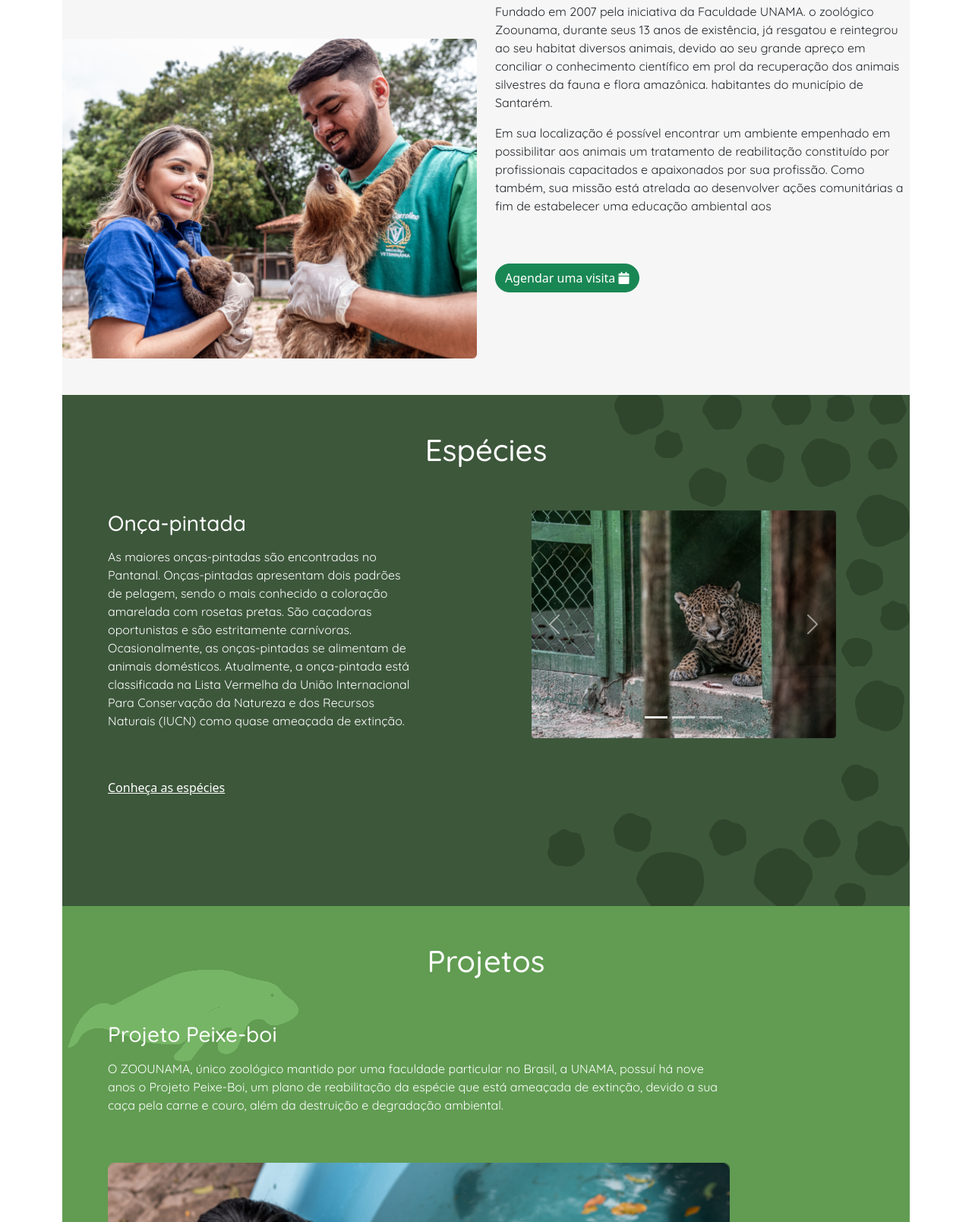
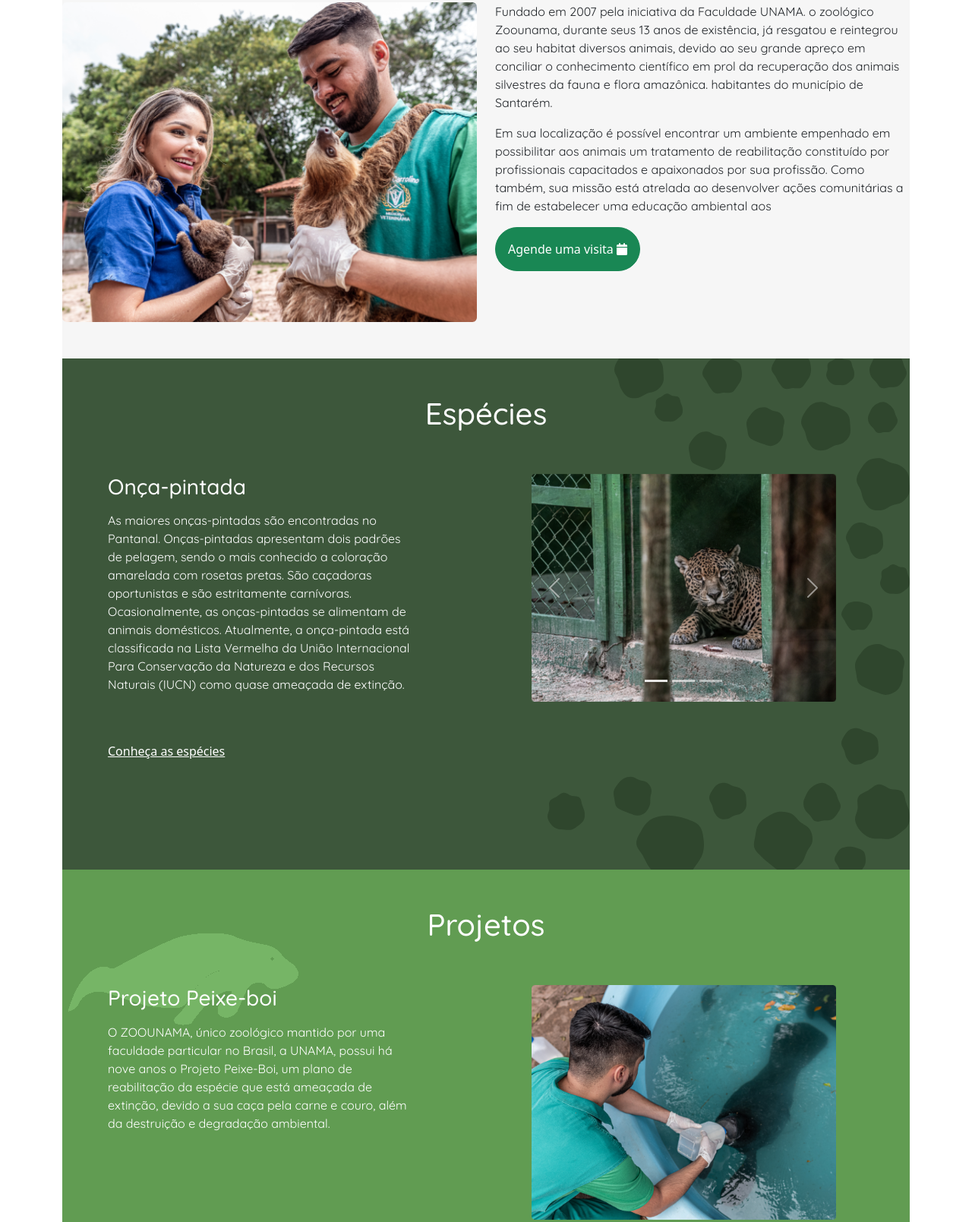
Before and after one commit to amarcel/zoounama, a website: page index.html in a window 1280 px wide. Shown: the part 1122-2731 px from the top of the page at 76% size. Drawn offline with nearby package versions, Linux system fonts and the light colour scheme.

Commit message:
fix: resolução de bug do layout

```diff
--- a/index.html
+++ b/index.html
@@ -172,7 +172,7 @@
             <img
               src="./img/img01.png"
               alt="Foto de funcionários do parque com bicho preguiça."
-              class="d-block w-100 pt-5"
+              class="d-block w-100"
             />
           </div>
 
@@ -194,8 +194,8 @@
               comunitárias a fim de estabelecer uma educação ambiental aos
             </p>
 
-            <button class="btn btn-success rounded-pill my-5">
-              Agendar uma visita <i class="fas fa-calendar"></i>
+            <button class="btn btn-success rounded-pill p-3">
+              Agende uma visita <i class="fas fa-calendar"></i>
             </button>
           </div>
         </div>
@@ -528,7 +528,6 @@
       <section id="projetos" class="bg-projeto text-white py-5">
         <h1 class="text-center projetos__title">Projetos</h1>
 
-
         <div class="container py-5 mx-5 position-relative">
 
           <div class="row">
@@ -539,24 +538,24 @@
 
               <p class="my-3 w-75 position-relative z-index-1">
                 O ZOOUNAMA, único zoológico mantido por uma faculdade particular
-                no Brasil, a UNAMA, possuí há nove anos o Projeto Peixe-Boi, um
+                no Brasil, a UNAMA, possui há nove anos o Projeto Peixe-Boi, um
                 plano de reabilitação da espécie que está ameaçada de extinção,
                 devido a sua caça pela carne e couro, além da destruição e
                 degradação ambiental.
               </p>
-
-                  <div class="col-sm">
-                    <img
-                      src="./img/animais/peixe-boi/peixe-boi01.png"
-                      alt="Foto de funcionário alimentando o peixe boi."
-                      class="d-block w-75 pt-5"
-                    />
-                  </div>
-                </div>
-              </div>
+            </div>
+            <div class="col-sm">
+              <img
+                src="./img/animais/peixe-boi/peixe-boi01.png"
+                alt="Foto de funcionário alimentando o peixe boi."
+                class="d-block w-75"
+              />
             </div>
           </div>
         </div>
+            <!-- </div> -->
+          <!-- </div> -->
+        <!-- </div> -->
       </section>
 
       <section id="cameras" class="bg-cinza text-center py-5">
```
